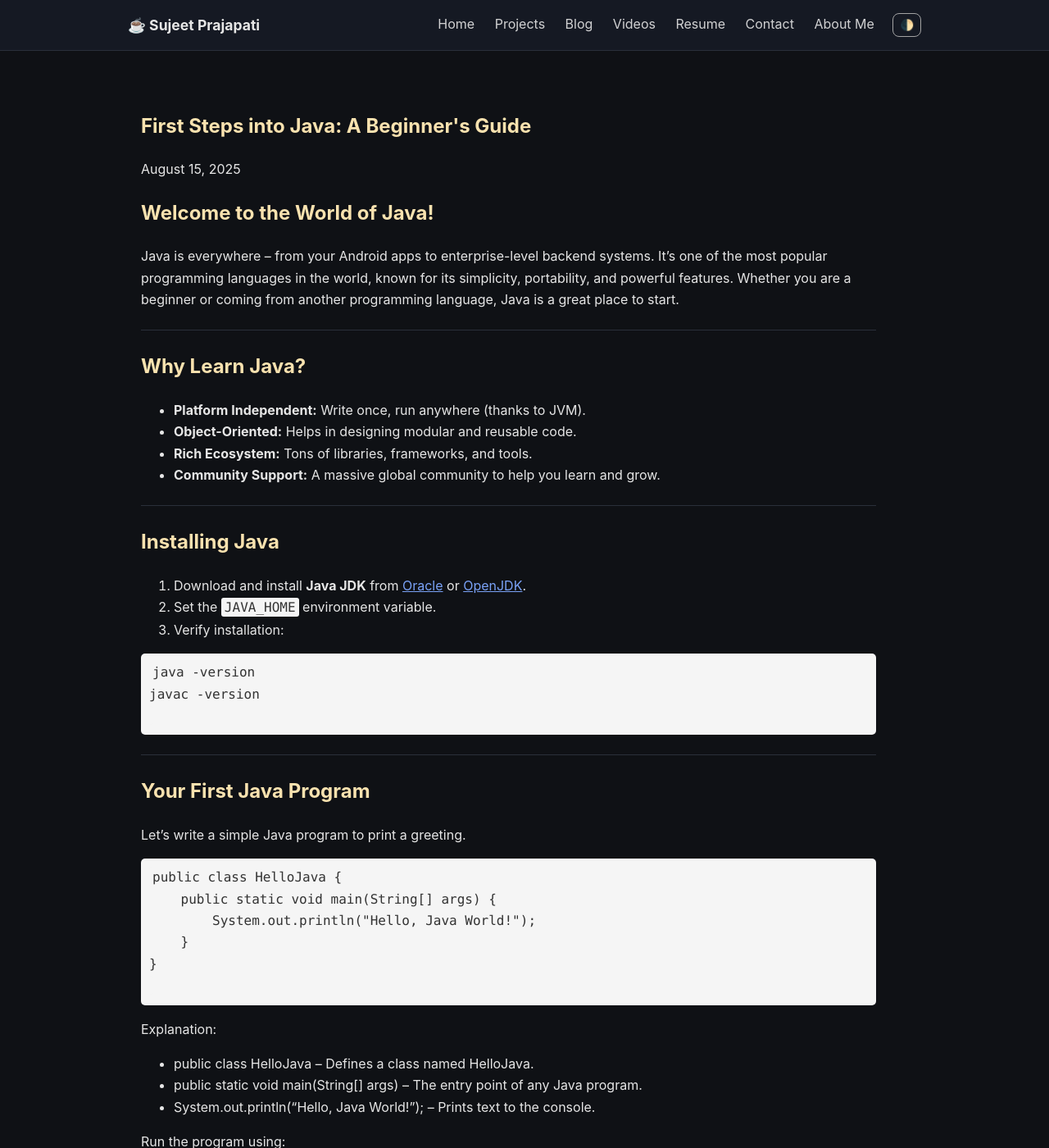
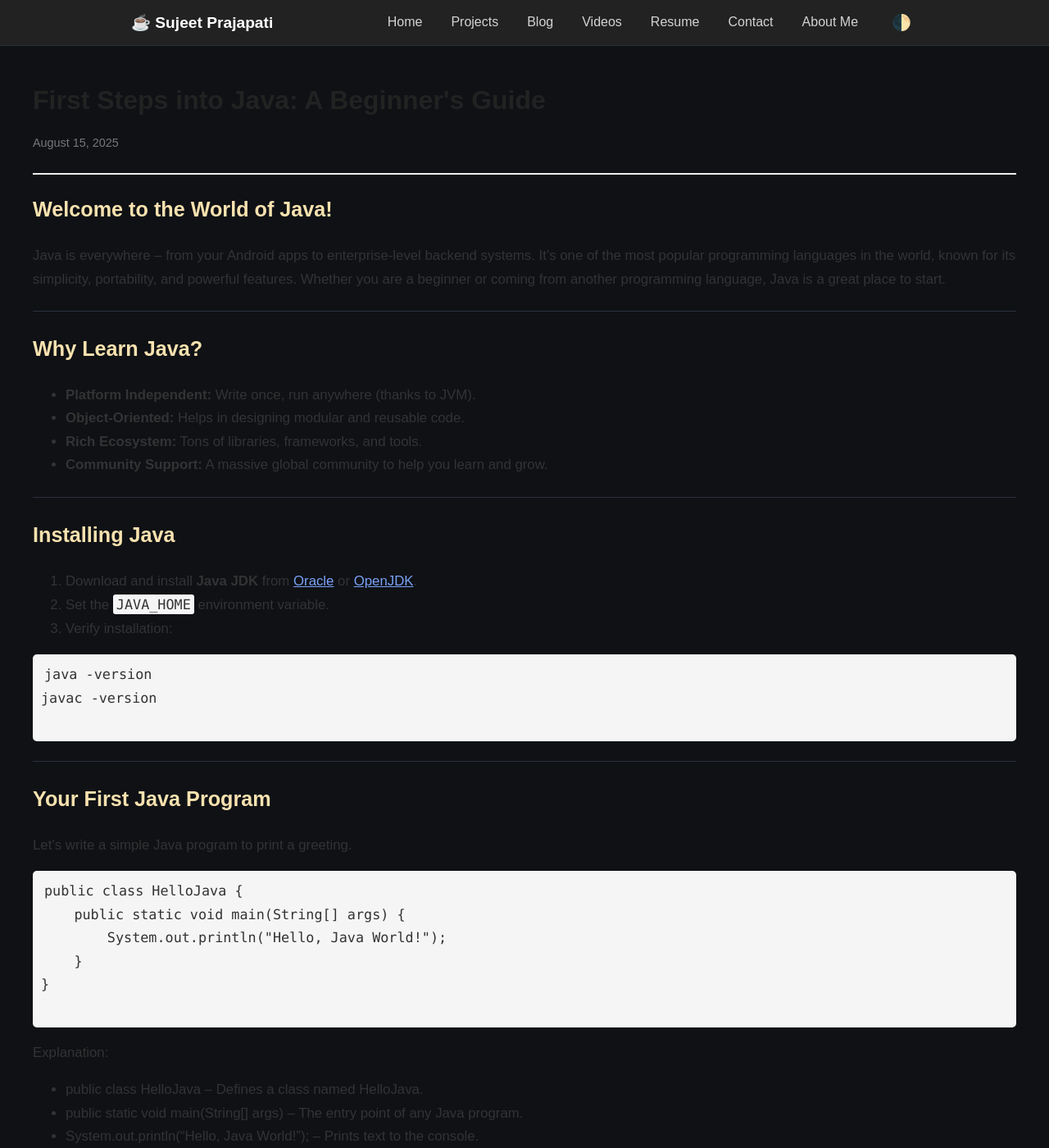
Before and after one commit to Sujeetkumar7/sujeetkumar7.github.io, a Jekyll site: the page built from _posts/2025-08-15-first-post.md, in a window 1280 px wide and 1400 px high. Shown: the whole window at 82% size. Built offline with Jekyll 4.4.1, drawn with Linux system fonts in a browser that asks for light colours; a script that is not in the unit is left out; comment, search, counter and statistics services are not loaded.

Commit message:
home page update

```diff
--- a/_layouts/default.html
+++ b/_layouts/default.html
@@ -8,35 +8,146 @@
     <link rel="stylesheet" href="{{ '/assets/styles.css' | relative_url }}">
     <link rel="alternate" type="application/rss+xml" title="{{ site.title }}" href="{{ '/feed.xml' | relative_url }}">
     <style>
-        /* Flex layout for main content */
-        .flex-container {
-          display: flex;
-          gap: 20px;
-          flex-wrap: wrap;
+        /* Reset */
+        html, body {
+          margin: 0;
+          padding: 0;
+          width: 100%;
+          height: 100%;
+          font-family: Arial, sans-serif;
         }
 
-        .sidebar-left,
-        .sidebar-right {
-          flex: 0 0 2%; /* Fixed 10% width */
-          min-width: 50px; /* minimum width to prevent collapsing */
+        body {
+          display: flex;
+          flex-direction: column;
+          min-height: 100vh;
+        }
+
+        header, footer {
+          width: 100%;
+        }
+
+        /* Header styles */
+        .site-header {
+          background: #222;
+          color: #fff;
+        }
+
+        .header-bar {
+          display: flex;
+          justify-content: space-between;
+          align-items: center;
+          padding: 10px 20px;
+        }
+
+        .brand {
+          font-size: 1.2rem;
+          font-weight: bold;
+          color: #fff;
+          text-decoration: none;
+        }
+
+        nav {
+          display: flex;
+          gap: 15px;
+          align-items: center;
+        }
+
+        nav a {
+          color: #fff;
+          text-decoration: none;
+          font-size: 1rem;
+          transition: color 0.3s ease;
+        }
+
+        nav a:hover {
+          color: #f39c12;
+        }
+
+        #themeToggle {
+          background: none;
+          border: none;
+          color: #fff;
+          cursor: pointer;
+          font-size: 1.2rem;
+        }
+
+        /* Hamburger button */
+        .hamburger {
+          display: none;
+          flex-direction: column;
+          justify-content: center;
+          cursor: pointer;
+          gap: 5px;
+          width: 30px;
+          height: 24px;
+          position: relative;
+          z-index: 1001; /* stay above nav */
+        }
+
+        .hamburger span {
+          height: 3px;
+          width: 100%;
+          background: #fff;
+          border-radius: 3px;
+          transition: all 0.3s ease-in-out;
+        }
+
+        /* Animation to "X" */
+        .hamburger.active span:nth-child(1) {
+          transform: rotate(45deg) translate(5px, 5px);
+        }
+        .hamburger.active span:nth-child(2) {
+          opacity: 0;
+        }
+        .hamburger.active span:nth-child(3) {
+          transform: rotate(-45deg) translate(6px, -6px);
+        }
+
+        /* Main content full width */
+        main {
+          flex: 1;
+          width: 100%;
+          padding: 20px;
+          box-sizing: border-box;
         }
 
         .main-content {
-          flex: 0 0 96%; /* Main content takes 80% */
-          min-width: 300px;
+          width: 100%;
         }
 
-        /* Responsive: stack columns on small screens */
-        @media (max-width: 900px) {
-          .flex-container {
+        /* Footer styles */
+        .site-footer {
+          background: #f4f4f4;
+          text-align: center;
+          padding: 15px;
+          font-size: 0.9rem;
+          color: #333;
+        }
+
+        /* Responsive */
+        @media (max-width: 768px) {
+          nav {
+            display: none;
             flex-direction: column;
+            background: #333;
+            width: 100%;
+            margin-top: 10px;
+            padding: 10px 0;
           }
 
-          .sidebar-left,
-          .sidebar-right,
-          .main-content {
-            min-width: 100%;
-            flex: 1 1 100%;
+          nav a {
+            padding: 10px;
+            width: 100%;
+            text-align: center;
+          }
+
+          nav.show {
+            display: flex;
+          }
+
+          .hamburger {
+            display: flex;
           }
         }
     </style>
@@ -45,7 +156,15 @@
 <header class="site-header">
     <div class="container header-bar">
         <a class="brand" href="{{ '/' | relative_url }}">☕ {{ site.author }}</a>
-        <nav class="nav">
+
+        <!-- Hamburger for mobile -->
+        <div class="hamburger" id="hamburger">
+            <span></span>
+            <span></span>
+            <span></span>
+        </div>
+
+        <nav class="nav" id="navMenu">
             <a href="{{ '/' | relative_url }}">Home</a>
             <a href="{{ '/projects' | relative_url }}">Projects</a>
             <a href="{{ '/blog' | relative_url }}">Blog</a>
@@ -58,24 +177,11 @@
     </div>
 </header>
 
-<!-- Main container with flexible sidebars -->
-<main class="container flex-container">
-
-    <!-- Left sidebar -->
-    <aside class="sidebar-left">
-        <!-- Future left content -->
-    </aside>
-
-    <!-- Main content -->
+<!-- Main content full width -->
+<main>
     <div class="main-content">
         {{ content }}
     </div>
-
-    <!-- Right sidebar -->
-    <aside class="sidebar-right">
-        <!-- Future right content -->
-    </aside>
-
 </main>
 
 <footer class="site-footer">
--- a/_layouts/post.html
+++ b/_layouts/post.html
@@ -2,8 +2,8 @@
 layout: default
 ---
 
-<article class="post-content container">
-    <header>
+<article class="post-content">
+    <header class="post-header">
         <h1>{{ page.title }}</h1>
         <p class="post-date">{{ page.date | date: "%B %d, %Y" }}</p>
     </header>
@@ -11,8 +11,10 @@ layout: default
     <div class="post-body">
         {{ content }}
     </div>
+
     <!-- Visitor Counter -->
     {% include visitor-counter.html %}
+
     <!-- ======= Interactive Section ======= -->
     <div class="post-interactions">
 
@@ -55,6 +57,38 @@ layout: default
 </article>
 
 <style>
+    /* Full-width post container */
+    .post-content {
+      width: 100%;
+      max-width: 100%;
+      padding: 20px;
+      box-sizing: border-box;
+    }
+
+    .post-header {
+      margin-bottom: 20px;
+      border-bottom: 2px solid #eee;
+      padding-bottom: 10px;
+    }
+
+    .post-header h1 {
+      font-size: 2rem;
+      margin: 0;
+      color: #222;
+    }
+
+    .post-date {
+      font-size: 0.9rem;
+      color: #777;
+    }
+
+    .post-body {
+      line-height: 1.7;
+      font-size: 1.05rem;
+      color: #333;
+      margin-bottom: 40px;
+    }
+
     .post-interactions {
       border-top: 1px solid #ddd;
       padding-top: 30px;
@@ -66,6 +100,7 @@ layout: default
       display: flex;
       gap: 12px;
       margin-bottom: 25px;
+      flex-wrap: wrap;
     }
 
     .share-btn {
@@ -94,10 +129,21 @@ layout: default
     .like-button {
       margin-bottom: 30px;
     }
+
+    /* Responsive typography */
+    @media (max-width: 768px) {
+      .post-header h1 {
+        font-size: 1.6rem;
+      }
+
+      .post-body {
+        font-size: 1rem;
+      }
+    }
 </style>
 
 <script>
-    // Optional: Dynamic sharing URLs
+    // Dynamic sharing URLs
     const shareURL = encodeURIComponent(window.location.href);
     const shareTitle = encodeURIComponent(document.title);
 
```
Also changed, not shown: other parts of _layouts/default.html (+10 -0 lines), index.md (+4 -4 lines), projects/index.md (+62 -4 lines), 5 other files.
